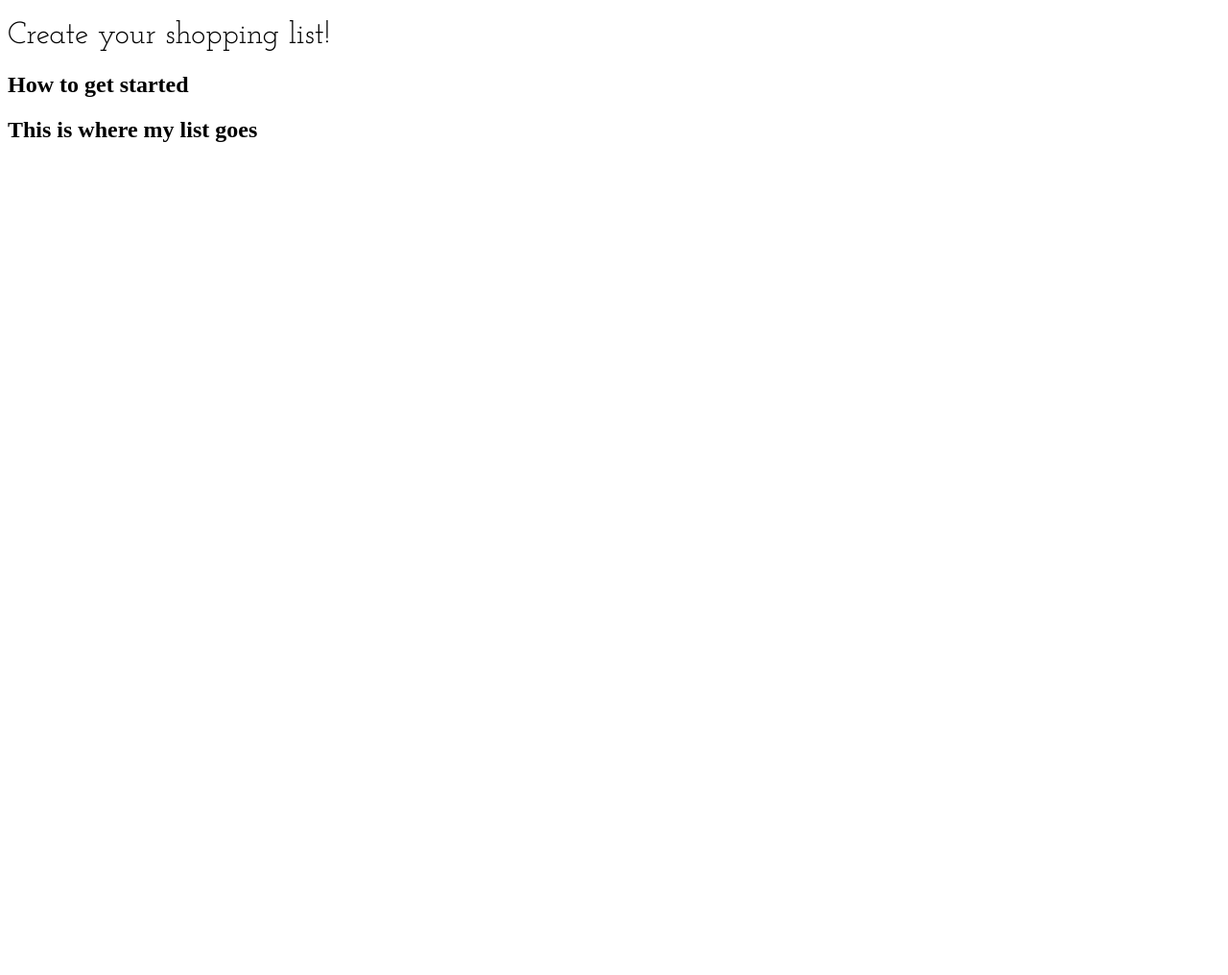
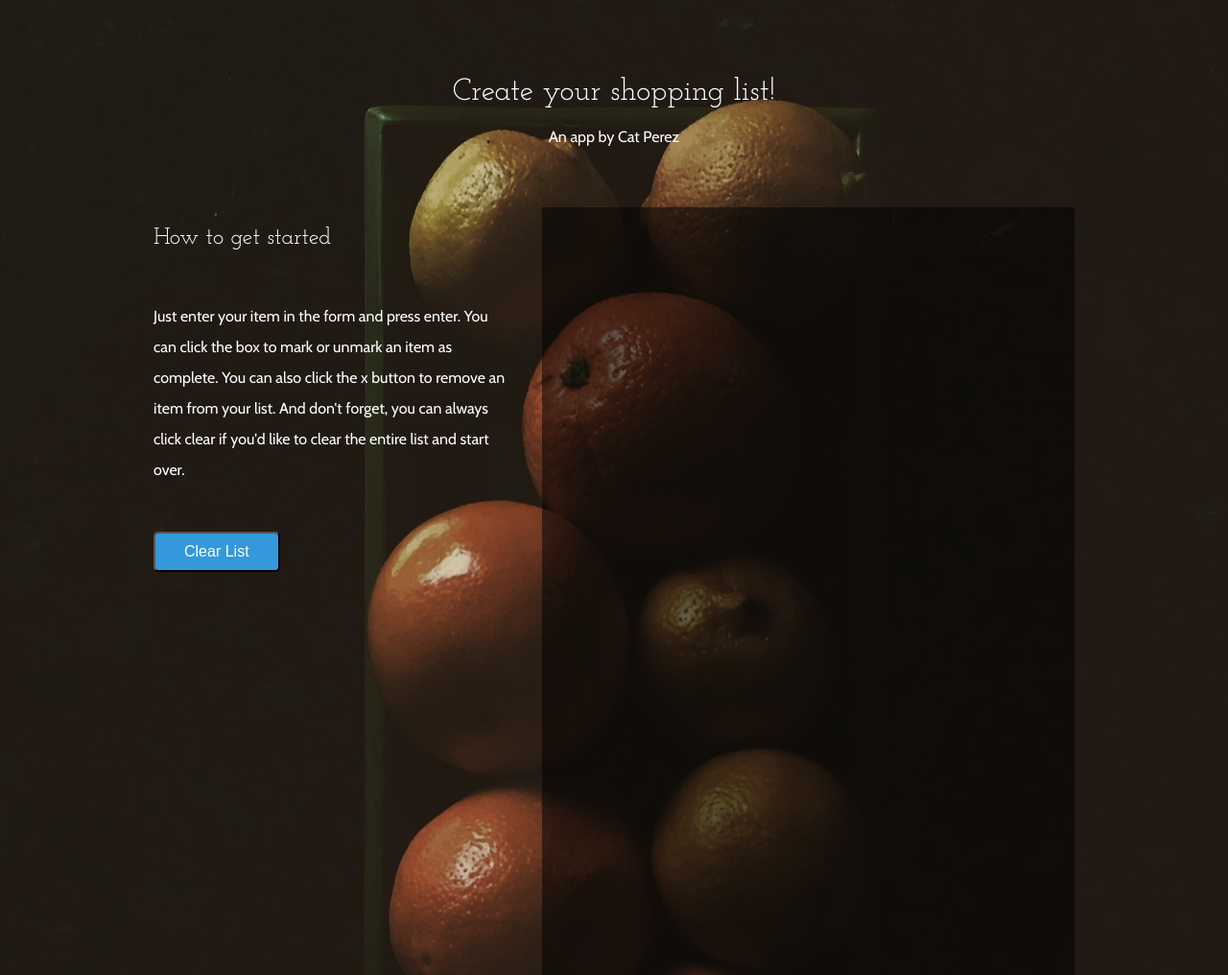
Before and after one commit to catperez81/shopping-list-app, a plain HTML site: page index.html in a window 1280 px wide. Shown: the whole page at 96% size. Before the commit the page ends 800 px from the top, so only its background shows below. Drawn offline with nearby package versions, Linux system fonts and the light colour scheme.

Commit message:
update background image and copy style

```diff
--- a/css/main.css
+++ b/css/main.css
@@ -1,4 +1,90 @@
-h1 {
+html, body {
+  height: 100%;
+  width: 100%;
+  padding: 0;
+  margin: 0;
+}
+
+#full-screen-background-image {
+  z-index: -999;
+  min-height: 100%;
+  min-width: 1024px;
+  width: 100%;
+  height: auto;
+  position: fixed;
+  top: 0;
+  left: 0;
+}
+
+.table {
+	display: table;
+    width: 960px;
+    margin: 0 auto;
+    height: 100%;
+}
+
+
+h1, h2 {
 	font-family:'Josefin Slab', serif;
 	font-weight:400;
+	color:white;
 }
+
+p.app-by {
+	font-family:'Cabin', serif;
+	font-weight:400;
+	color: white;
+	padding-bottom:3em;
+}
+
+p.get-started {
+	font-family:'Cabin', serif;
+	font-weight:400;
+	color: white;
+	line-height:2em;
+	margin-right:2.2em;
+}
+
+.header {
+	text-align: center;
+	margin-top:5em;
+}
+
+.tips {
+	margin-left:5em;
+	display: table-cell;
+    height: 405px;
+    width:405px;
+}
+
+.input {
+    vertical-align: middle;
+    display: table-cell;
+    height: 405px;
+    background: black;
+    opacity:0.5;
+    margin-top:3em;
+}
+
+button {
+  -webkit-border-radius: 5;
+  -moz-border-radius: 5;
+  border-radius: 5px;
+  font-family: Arial;
+  color: #ffffff;
+  font-size: 16px;
+  background: #3498db;
+  padding: 10px 30px 10px 30px;
+  text-decoration: none;
+  margin-top:2em;
+}
+
+button:hover {
+  background: #3cb0fd;
+  background-image: -webkit-linear-gradient(top, #3cb0fd, #34d9bd);
+  background-image: -moz-linear-gradient(top, #3cb0fd, #34d9bd);
+  background-image: -ms-linear-gradient(top, #3cb0fd, #34d9bd);
+  background-image: -o-linear-gradient(top, #3cb0fd, #34d9bd);
+  background-image: linear-gradient(to bottom, #3cb0fd, #34d9bd);
+  text-decoration: none;
+}
--- a/index.html
+++ b/index.html
@@ -5,30 +5,29 @@
   <meta name="viewport" content="width=device-width, initial-scale=1, maximum-scale=1, user-scalable=no">
   <link href="css/main.css" rel="stylesheet">
   <link href='https://fonts.googleapis.com/css?family=Josefin+Slab:400,700' rel='stylesheet' type='text/css'>
+  <link href='https://fonts.googleapis.com/css?family=Cabin' rel='stylesheet' type='text/css'>
   <title>Shopping App by Cat Perez</title>
 </head>
 
 <body>
-<div id="row1">
-  <div class="col-md-1">
-  <H1>Create your shopping list!</H1>
+  <img alt="full screen background image" src="images/oranges.jpg" id="full-screen-background-image" />
+
+    <div class="header">
+      <H1>Create your shopping list!</H1>
+      <p class="app-by">An app by Cat Perez</p>
+    </div>
+
+  <div class="table">
+    <div class="tips">
+      <H2>How to get started</H2>
+      <br>
+      <p class="get-started">Just enter your item in the form and press enter. You can click the box to mark or unmark an item as complete. You can also click the x button to remove an item from your list. And don't forget, you can always click clear if you'd like to clear the entire list and start over.</p>
+      <button type="button">Clear List</button>
+    </div>
+
+    <div class="input">
+    </div>
   </div>
-</div>
-
-<div id="row2">
-  <div class="col-md-4">
-  <H2>How to get started</H2>
-  </div>
-</div>
-
-
-<div id="row2">
-  <div class="col-md-4">
-  <H2>This is where my list goes</H2>
-  </div>
-</div>
-
-
 
 </body>
 
```
Also changed, not shown: images/oranges.jpg (added).
